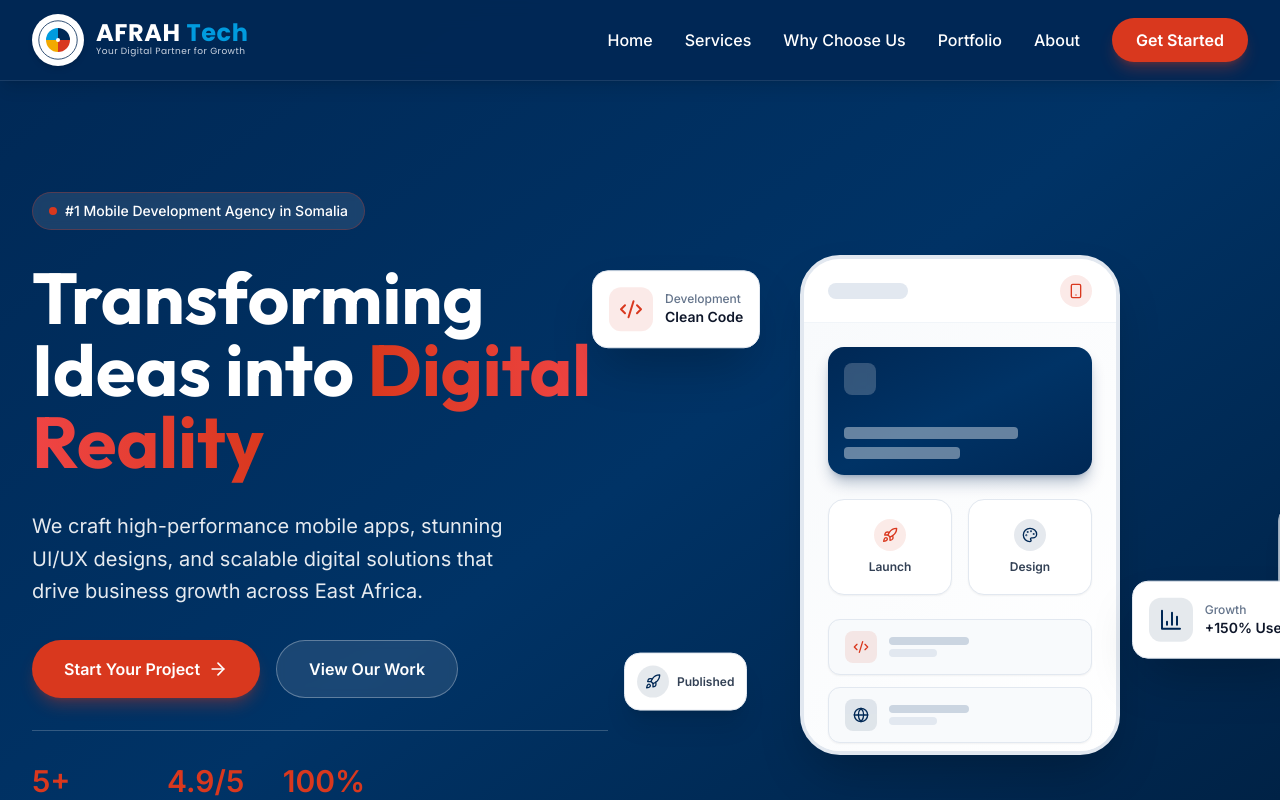
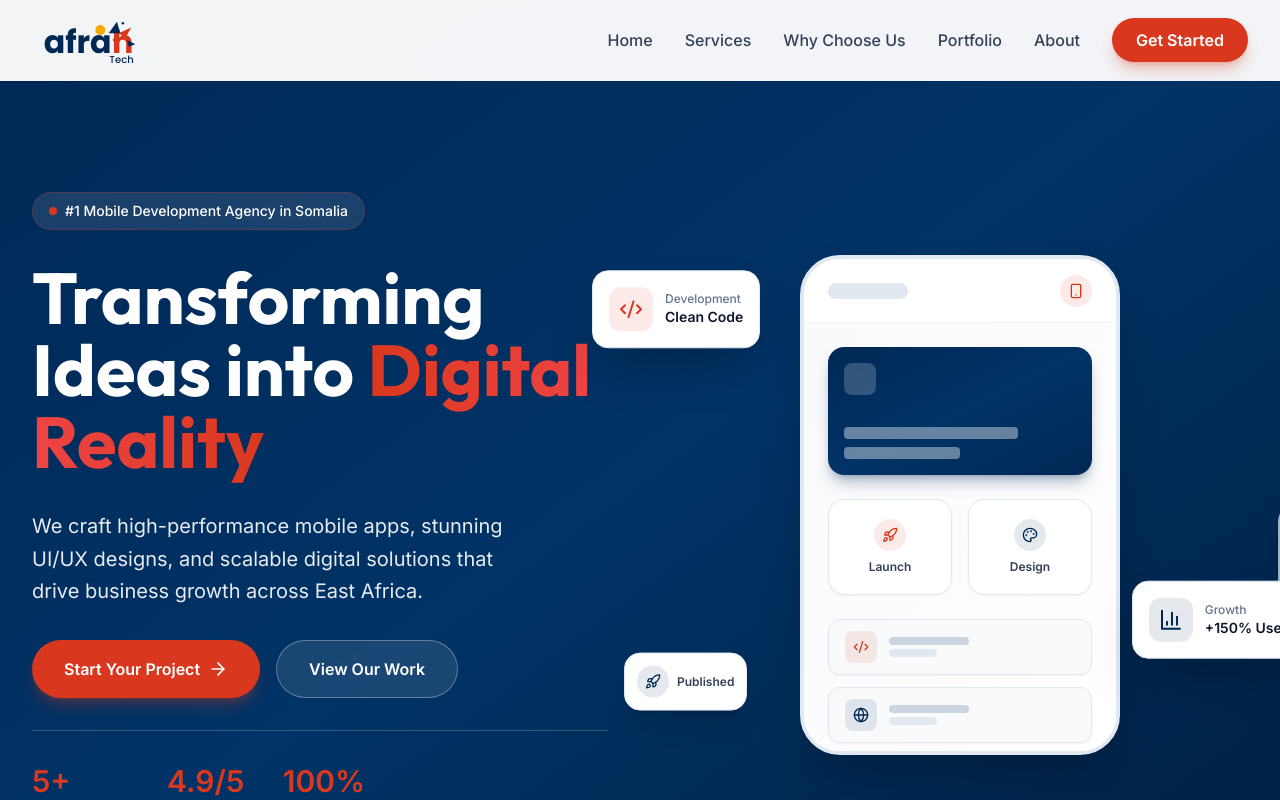
Before and after one commit to abdirahmanafrah67-code/AfrahTech, a React (Vite) app: page / in a window 1280 px wide. Shown: the top 800 px of the page. Built offline with nearby package versions, Linux system fonts and the light colour scheme.

Commit message:
Update logo to match branding and switch Navbar to white theme

```diff
--- a/src/components/Footer.tsx
+++ b/src/components/Footer.tsx
@@ -1,18 +1,39 @@
 import { Facebook, Twitter, Instagram, Linkedin, Mail, Phone, MapPin } from 'lucide-react';
 
 const Logo = () => (
-    <svg width="40" height="40" viewBox="0 0 100 100" fill="none" xmlns="http://www.w3.org/2000/svg">
-        {/* Outer Circle Segments (Orange) */}
-        <path d="M20 50 A 30 30 0 0 1 80 50" stroke="#f97316" strokeWidth="8" strokeLinecap="round" />
-        <path d="M20 50 A 30 30 0 0 0 50 80" stroke="#f97316" strokeWidth="8" strokeLinecap="round" />
+    <svg width="140" height="50" viewBox="0 0 160 60" fill="none" xmlns="http://www.w3.org/2000/svg">
+        <defs>
+            <style>
+                @import url('https://fonts.googleapis.com/css2?family=Poppins:wght@700&display=swap');
+            </style>
+        </defs>
 
-        {/* Inner 'A' shape (White) */}
-        <path d="M50 25 L30 75 M50 25 L70 75 M35 60 L65 60" stroke="white" strokeWidth="6" strokeLinecap="round" strokeLinejoin="round" />
+        {/* Text 'afra' - White for Dark Footer */}
+        <text x="10" y="45" fontFamily="Poppins, sans-serif" fontWeight="700" fontSize="38" fill="#FFFFFF">afra</text>
 
-        {/* Tech Dots (Orange) */}
-        <circle cx="20" cy="50" r="6" fill="#f97316" />
-        <circle cx="80" cy="50" r="6" fill="#f97316" />
-        <circle cx="50" cy="80" r="6" fill="#f97316" />
+        {/* Text 'h' - Red */}
+        <text x="92" y="45" fontFamily="Poppins, sans-serif" fontWeight="700" fontSize="38" fill="#D9381E">h</text>
+
+        {/* Text 'Tech' - White, aligned under h */}
+        <text x="118" y="58" fontFamily="Poppins, sans-serif" fontWeight="500" fontSize="12" fill="#FFFFFF" textAnchor="end">Tech</text>
+
+        {/* Graphic Elements */}
+        {/* Yellow Sun */}
+        <circle cx="78" cy="18" r="6" fill="#F2A900" />
+
+        {/* Arc Shapes */}
+        {/* Navy Triangle (Left) -> White */}
+        <path d="M 88 22 L 98 8 L 102 22 Z" fill="#FFFFFF" />
+
+        {/* Red Triangle (Top/Right) */}
+        <path d="M 100 22 L 115 15 L 108 28 Z" fill="#D9381E" />
+
+        {/* Small Navy Triangle (Right) -> White */}
+        <path d="M 110 30 L 120 35 L 112 38 Z" fill="#FFFFFF" />
+
+        {/* Decorative dots/shards */}
+        <circle cx="95" cy="30" r="2" fill="#D9381E" />
+        <circle cx="105" cy="10" r="1.5" fill="#FFFFFF" />
     </svg>
 );
 
@@ -23,12 +44,8 @@ export default function Footer() {
                 <div className="grid md:grid-cols-2 lg:grid-cols-4 gap-12 mb-16">
                     <div className="space-y-6">
                         <div className="flex items-center gap-3">
-                            <div className="bg-white/10 p-1.5 rounded-full backdrop-blur-sm">
+                            <div className="cursor-pointer" onClick={() => window.scrollTo(0, 0)}>
                                 <Logo />
-                            </div>
-                            <div className="flex flex-col">
-                                <span className="font-logo font-bold text-xl text-white leading-none tracking-wide">AFRAH <span className="text-secondary">Tech</span></span>
-                                <span className="text-[8px] text-slate-400 tracking-wider font-logo">Your Digital Partner for Growth</span>
                             </div>
                         </div>
                         <p className="text-slate-400 leading-relaxed">
--- a/src/components/Navbar.tsx
+++ b/src/components/Navbar.tsx
@@ -2,33 +2,39 @@ import { useState } from 'react';
 import { Menu, X } from 'lucide-react';
 
 const Logo = () => (
-    <svg width="40" height="40" viewBox="0 0 100 100" fill="none" xmlns="http://www.w3.org/2000/svg">
-        {/* Modern Abstract Logo based on Afrah Tech branding */}
+    <svg width="140" height="50" viewBox="0 0 160 60" fill="none" xmlns="http://www.w3.org/2000/svg">
         <defs>
-            <linearGradient id="logoGradient" x1="0%" y1="0%" x2="100%" y2="100%">
-                <stop offset="0%" style={{ stopColor: '#002855', stopOpacity: 1 }} />
-                <stop offset="100%" style={{ stopColor: '#001f40', stopOpacity: 1 }} />
-            </linearGradient>
+            <style>
+                @import url('https://fonts.googleapis.com/css2?family=Poppins:wght@700&display=swap');
+            </style>
         </defs>
 
-        {/* Main Circle/Background */}
-        <circle cx="50" cy="50" r="48" fill="white" stroke="#002855" strokeWidth="2" />
+        {/* Text 'afra' - Navy */}
+        <text x="10" y="45" fontFamily="Poppins, sans-serif" fontWeight="700" fontSize="38" fill="#002855">afra</text>
 
-        {/* Abstract Shapes representing the multi-colored icon */}
-        {/* Navy Part */}
-        <path d="M 50 20 A 30 30 0 0 1 80 50 L 50 50 Z" fill="#002855" />
+        {/* Text 'h' - Red */}
+        <text x="92" y="45" fontFamily="Poppins, sans-serif" fontWeight="700" fontSize="38" fill="#D9381E">h</text>
 
-        {/* Red Part */}
-        <path d="M 80 50 A 30 30 0 0 1 50 80 L 50 50 Z" fill="#D9381E" />
+        {/* Text 'Tech' - Navy, aligned under h */}
+        <text x="118" y="58" fontFamily="Poppins, sans-serif" fontWeight="500" fontSize="12" fill="#002855" textAnchor="end">Tech</text>
 
-        {/* Yellow Part */}
-        <path d="M 50 80 A 30 30 0 0 1 20 50 L 50 50 Z" fill="#F2A900" />
+        {/* Graphic Elements */}
+        {/* Yellow Sun */}
+        <circle cx="78" cy="18" r="6" fill="#F2A900" />
 
-        {/* Light Blue Part */}
-        <path d="M 20 50 A 30 30 0 0 1 50 20 L 50 50 Z" fill="#009BDE" />
+        {/* Arc Shapes */}
+        {/* Navy Triangle (Left) */}
+        <path d="M 88 22 L 98 8 L 102 22 Z" fill="#002855" />
 
-        {/* Center Dot */}
-        <circle cx="50" cy="50" r="5" fill="white" />
+        {/* Red Triangle (Top/Right) */}
+        <path d="M 100 22 L 115 15 L 108 28 Z" fill="#D9381E" />
+
+        {/* Small Navy Triangle (Right) */}
+        <path d="M 110 30 L 120 35 L 112 38 Z" fill="#002855" />
+
+        {/* Decorative dots/shards */}
+        <circle cx="95" cy="30" r="2" fill="#D9381E" />
+        <circle cx="105" cy="10" r="1.5" fill="#002855" />
     </svg>
 );
 
@@ -36,32 +42,26 @@ export default function Navbar() {
     const [isOpen, setIsOpen] = useState(false);
 
     return (
-        <nav className="fixed w-full z-50 bg-primary/95 backdrop-blur-md border-b border-white/10 transition-all duration-300 shadow-lg">
+        <nav className="fixed w-full z-50 bg-white/95 backdrop-blur-md border-b border-slate-100 transition-all duration-300 shadow-sm">
             <div className="max-w-7xl mx-auto px-4 sm:px-6 lg:px-8">
                 <div className="flex justify-between h-20 items-center">
-                    <div className="flex-shrink-0 flex items-center gap-3 cursor-pointer" onClick={() => window.scrollTo(0, 0)}>
-                        <div className="bg-white p-1.5 rounded-full shadow-md">
-                            <Logo />
-                        </div>
-                        <div className="flex flex-col">
-                            <span className="font-logo font-bold text-2xl text-white leading-none tracking-wide">AFRAH <span className="text-accent">Tech</span></span>
-                            <span className="text-[9px] text-slate-300 tracking-wider font-logo">Your Digital Partner for Growth</span>
-                        </div>
+                    <div className="flex-shrink-0 flex items-center cursor-pointer" onClick={() => window.scrollTo(0, 0)}>
+                        <Logo />
                     </div>
 
                     <div className="hidden md:flex items-center space-x-8">
-                        <a href="#home" className="text-white hover:text-secondary font-medium transition-colors">Home</a>
-                        <a href="#services" className="text-white hover:text-secondary font-medium transition-colors">Services</a>
-                        <a href="#why-choose" className="text-white hover:text-secondary font-medium transition-colors">Why Choose Us</a>
-                        <a href="#portfolio" className="text-white hover:text-secondary font-medium transition-colors">Portfolio</a>
-                        <a href="#about" className="text-white hover:text-secondary font-medium transition-colors">About</a>
+                        <a href="#home" className="text-slate-700 hover:text-primary font-medium transition-colors">Home</a>
+                        <a href="#services" className="text-slate-700 hover:text-primary font-medium transition-colors">Services</a>
+                        <a href="#why-choose" className="text-slate-700 hover:text-primary font-medium transition-colors">Why Choose Us</a>
+                        <a href="#portfolio" className="text-slate-700 hover:text-primary font-medium transition-colors">Portfolio</a>
+                        <a href="#about" className="text-slate-700 hover:text-primary font-medium transition-colors">About</a>
                         <a href="#contact" className="bg-secondary hover:bg-secondary-light text-white px-6 py-2.5 rounded-full font-semibold transition-all shadow-lg shadow-secondary/30 hover:shadow-secondary/50 transform hover:-translate-y-0.5">
                             Get Started
                         </a>
                     </div>
 
                     <div className="md:hidden flex items-center">
-                        <button onClick={() => setIsOpen(!isOpen)} className="text-white hover:text-secondary p-2">
+                        <button onClick={() => setIsOpen(!isOpen)} className="text-slate-700 hover:text-primary p-2">
                             {isOpen ? <X className="h-6 w-6" /> : <Menu className="h-6 w-6" />}
                         </button>
                     </div>
@@ -70,14 +70,14 @@ export default function Navbar() {
 
             {/* Mobile menu */}
             {isOpen && (
-                <div className="md:hidden absolute w-full bg-primary/95 backdrop-blur-lg shadow-xl border-b border-white/10">
+                <div className="md:hidden absolute w-full bg-white border-b border-slate-100 shadow-xl">
                     <div className="px-4 pt-2 pb-6 space-y-2">
-                        <a href="#home" onClick={() => setIsOpen(false)} className="block px-3 py-3 text-white hover:text-secondary hover:bg-white/5 rounded-lg font-medium">Home</a>
-                        <a href="#services" onClick={() => setIsOpen(false)} className="block px-3 py-3 text-white hover:text-secondary hover:bg-white/5 rounded-lg font-medium">Services</a>
-                        <a href="#why-choose" onClick={() => setIsOpen(false)} className="block px-3 py-3 text-white hover:text-secondary hover:bg-white/5 rounded-lg font-medium">Why Choose Us</a>
-                        <a href="#portfolio" onClick={() => setIsOpen(false)} className="block px-3 py-3 text-white hover:text-secondary hover:bg-white/5 rounded-lg font-medium">Portfolio</a>
-                        <a href="#about" onClick={() => setIsOpen(false)} className="block px-3 py-3 text-white hover:text-secondary hover:bg-white/5 rounded-lg font-medium">About</a>
-                        <a href="#contact" onClick={() => setIsOpen(false)} className="block px-3 py-3 text-secondary font-bold hover:bg-white/5 rounded-lg">Get Started</a>
+                        <a href="#home" onClick={() => setIsOpen(false)} className="block px-3 py-3 text-slate-700 hover:text-primary hover:bg-slate-50 rounded-lg font-medium">Home</a>
+                        <a href="#services" onClick={() => setIsOpen(false)} className="block px-3 py-3 text-slate-700 hover:text-primary hover:bg-slate-50 rounded-lg font-medium">Services</a>
+                        <a href="#why-choose" onClick={() => setIsOpen(false)} className="block px-3 py-3 text-slate-700 hover:text-primary hover:bg-slate-50 rounded-lg font-medium">Why Choose Us</a>
+                        <a href="#portfolio" onClick={() => setIsOpen(false)} className="block px-3 py-3 text-slate-700 hover:text-primary hover:bg-slate-50 rounded-lg font-medium">Portfolio</a>
+                        <a href="#about" onClick={() => setIsOpen(false)} className="block px-3 py-3 text-slate-700 hover:text-primary hover:bg-slate-50 rounded-lg font-medium">About</a>
+                        <a href="#contact" onClick={() => setIsOpen(false)} className="block px-3 py-3 text-secondary font-bold hover:bg-slate-50 rounded-lg">Get Started</a>
                     </div>
                 </div>
             )}
```
